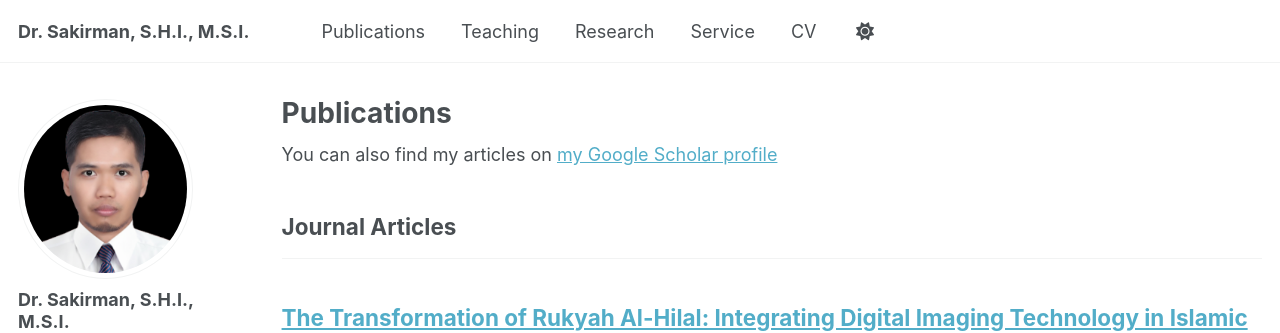
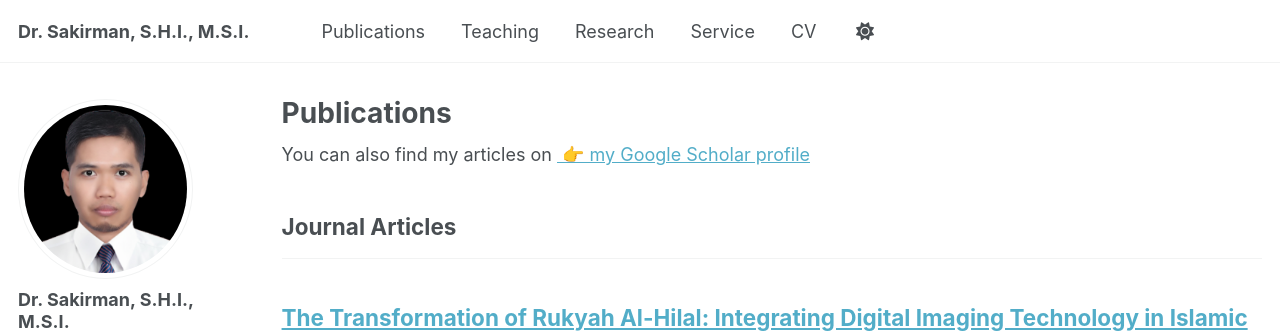
Before and after one commit to sakir-man/sakir-man.github.io, a Jekyll site: the page built from _pages/publications.html, in a window 1280 px wide and 900 px high. Shown: the top 333 px of the window. Built offline with Jekyll 4.4.1, drawn with Linux system fonts in a browser that asks for light colours; some web fonts are replaced; a script that is not in the unit is left out.

Commit message:
Update publications.html

```diff
--- a/_pages/publications.html
+++ b/_pages/publications.html
@@ -6,7 +6,7 @@ author_profile: true
 ---
 
 {% if site.author.googlescholar %}
-  <div class="wordwrap">You can also find my articles on <a href="{{site.author.googlescholar}}">my Google Scholar profile</a></div>
+  <div class="wordwrap">You can also find my articles on <a href="{{site.author.googlescholar}}"> 👉 my Google Scholar profile</a></div>
 {% endif %}
 
 {% include base_path %}
```
